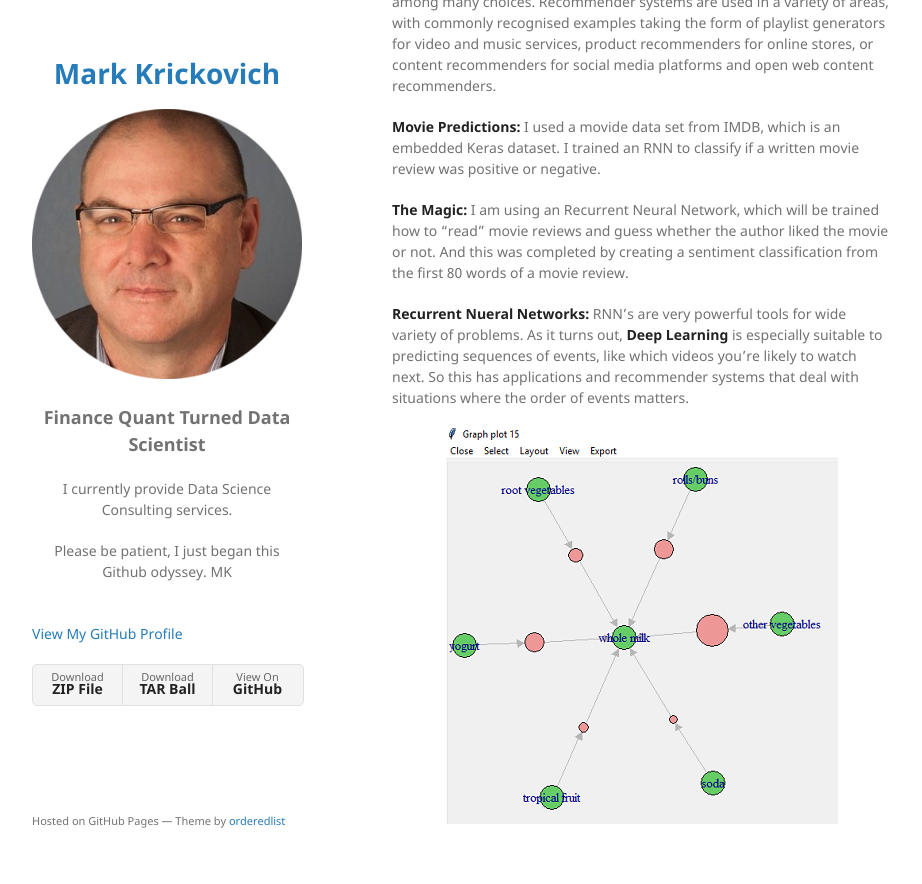
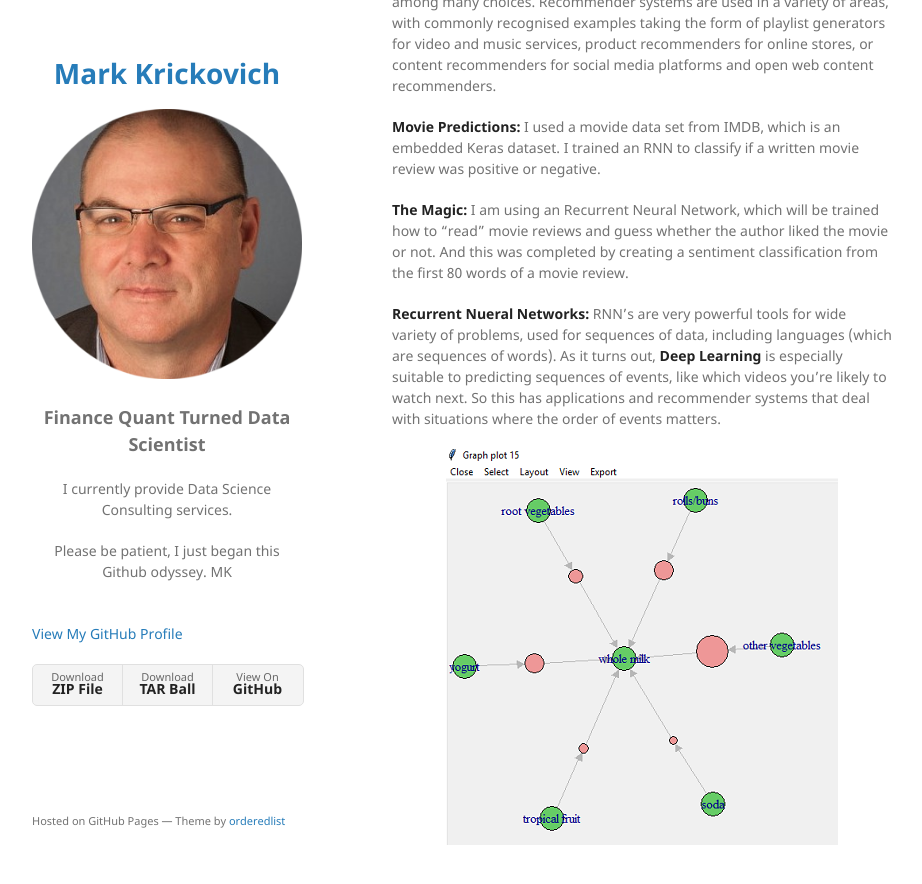
Before and after one commit to MarkKrickovich/MarkKrickovich.github.io, a Jekyll site: the page built from index.md, in a window 1280 px wide and 900 px high, scrolled down 1291 px. Shown: the top 884 px of the window, without its empty margins (178-1100 px from the left). Built offline with Jekyll 4.4.1, drawn with Linux system fonts in a browser that asks for light colours; our own code applies the rules of GitHub Pages for plain Markdown files.

Commit message:
Update index.md

```diff
--- a/index.md
+++ b/index.md
@@ -25,6 +25,6 @@ Recommender Systems are used to predict items that a user will select among many
 
 **The Magic:** I am using an Recurrent Neural Network, which will be trained how to "read" movie reviews and guess whether the author liked the movie or not. And this was completed by creating a sentiment classification from the first 80 words of a movie review.<br>
 
-**Recurrent Nueral Networks:** RNN's are very powerful tools for wide variety of problems.  As it turns out, **Deep Learning** is especially suitable to predicting sequences of events, like which videos you're likely to watch next.  So this has applications and recommender systems that deal with situations where the order of events matters.
+**Recurrent Nueral Networks:** RNN's are very powerful tools for wide variety of problems, used for sequences of data, including languages (which are sequences of words).  As it turns out, **Deep Learning** is especially suitable to predicting sequences of events, like which videos you're likely to watch next.  So this has applications and recommender systems that deal with situations where the order of events matters.
 
 <center><img src="assets/img/R Apriori Graph Plot.PNG"/></center>
```
